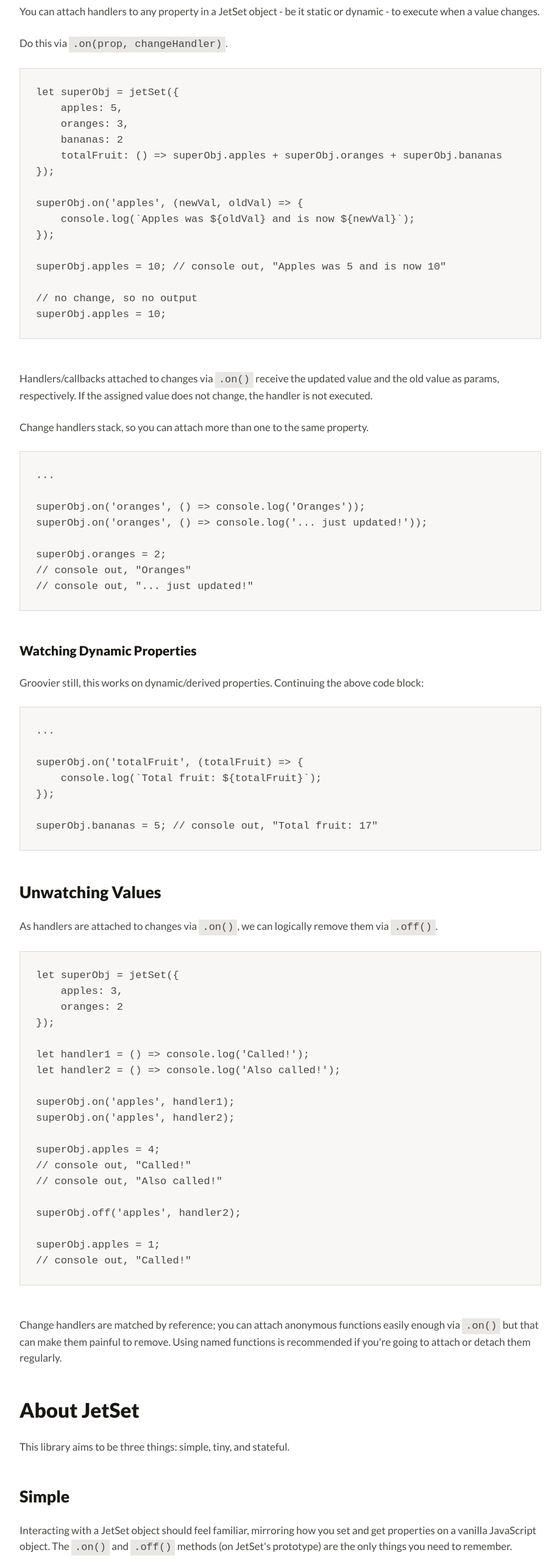
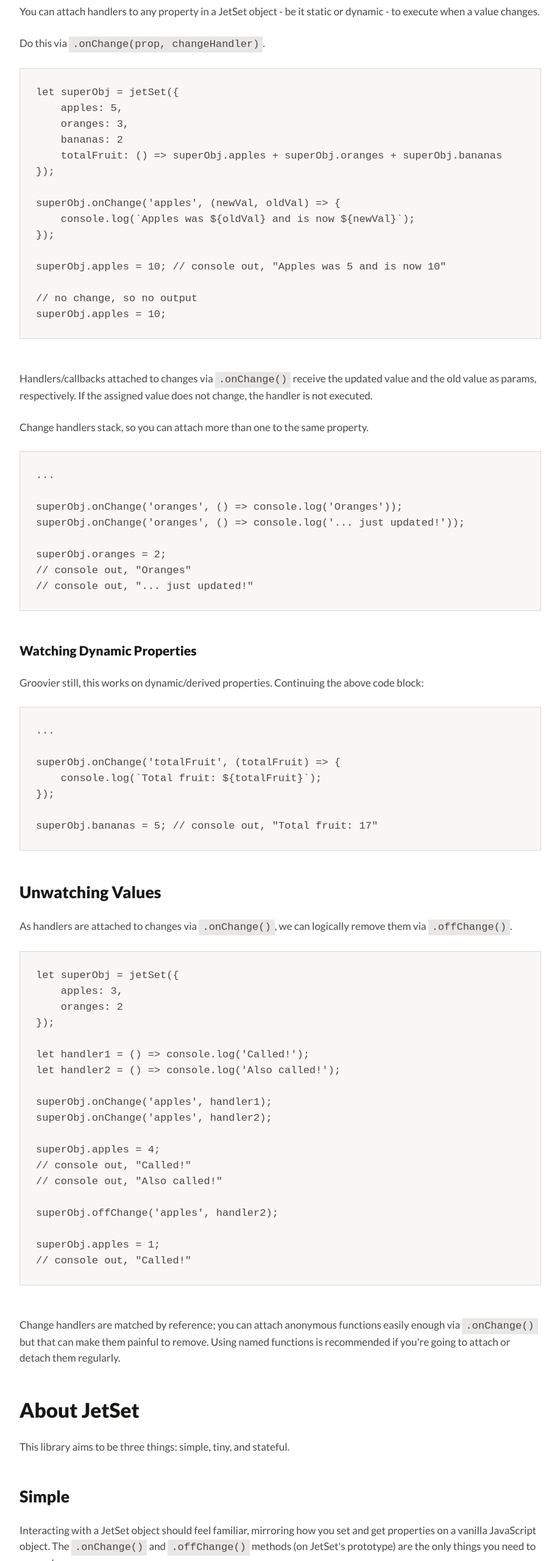
Before and after one commit to phillipluther/jet-set, a website: page docs/index.html in a window 1280 px wide. Shown: the part 3357-5917 px from the top of the page at 61% size, without its empty margins (340-1259 px from the left). Drawn offline with Linux system fonts and the light colour scheme.

Commit message:
BREAKING: renamed .on and .off to .onChange and .offChange; updated documentation to reflect changes; new builds in ./lib

```diff
--- a/docs/index.html
+++ b/docs/index.html
@@ -157,7 +157,7 @@ for (let prop in superObj) {
         <h3 id="on">Watching Values</h3>
         <p>You can attach handlers to any property in a JetSet object - be it static or dynamic - to execute when a value changes.</p>
 
-        <p>Do this via <code>.on(prop, changeHandler)</code>.</p>
+        <p>Do this via <code>.onChange(prop, changeHandler)</code>.</p>
 
 <pre><code>let superObj = jetSet({
     apples: 5,
@@ -166,7 +166,7 @@ for (let prop in superObj) {
     totalFruit: () => superObj.apples + superObj.oranges + superObj.bananas
 });
 
-superObj.on('apples', (newVal, oldVal) => {
+superObj.onChange('apples', (newVal, oldVal) => {
     console.log(`Apples was ${oldVal} and is now ${newVal}`);
 });
 
@@ -176,14 +176,14 @@ superObj.apples = 10; // console out, "Apples was 5 and is now 10"
 superObj.apples = 10;
 </code></pre>
 
-        <p>Handlers/callbacks attached to changes via <code>.on()</code> receive the updated value and the old value as params, respectively. If the assigned value does not change, the handler is not executed.</p>
+        <p>Handlers/callbacks attached to changes via <code>.onChange()</code> receive the updated value and the old value as params, respectively. If the assigned value does not change, the handler is not executed.</p>
 
         <p>Change handlers stack, so you can attach more than one to the same property.</p>
 
 <pre><code>...
 
-superObj.on('oranges', () => console.log('Oranges'));
-superObj.on('oranges', () => console.log('... just updated!'));
+superObj.onChange('oranges', () => console.log('Oranges'));
+superObj.onChange('oranges', () => console.log('... just updated!'));
 
 superObj.oranges = 2;
 // console out, "Oranges"
@@ -195,7 +195,7 @@ superObj.oranges = 2;
 
 <pre><code>...
 
-superObj.on('totalFruit', (totalFruit) => {
+superObj.onChange('totalFruit', (totalFruit) => {
     console.log(`Total fruit: ${totalFruit}`);
 });
 
@@ -203,7 +203,7 @@ superObj.bananas = 5; // console out, "Total fruit: 17"
 </code></pre>
 
         <h3 id="off">Unwatching Values</h3>
-        <p>As handlers are attached to changes via <code>.on()</code>, we can logically remove them via <code>.off()</code>.
+        <p>As handlers are attached to changes via <code>.onChange()</code>, we can logically remove them via <code>.offChange()</code>.
 
 <pre><code>let superObj = jetSet({
     apples: 3,
@@ -213,27 +213,27 @@ superObj.bananas = 5; // console out, "Total fruit: 17"
 let handler1 = () => console.log('Called!');
 let handler2 = () => console.log('Also called!');
 
-superObj.on('apples', handler1);
-superObj.on('apples', handler2);
+superObj.onChange('apples', handler1);
+superObj.onChange('apples', handler2);
 
 superObj.apples = 4;
 // console out, "Called!"
 // console out, "Also called!"
 
-superObj.off('apples', handler2);
+superObj.offChange('apples', handler2);
 
 superObj.apples = 1;
 // console out, "Called!"
 </code></pre>
 
-        <p>Change handlers are matched by reference; you can attach anonymous functions easily enough via <code>.on()</code> but that can make them painful to remove. Using named functions is recommended if you're going to attach or detach them regularly.</p>
+        <p>Change handlers are matched by reference; you can attach anonymous functions easily enough via <code>.onChange()</code> but that can make them painful to remove. Using named functions is recommended if you're going to attach or detach them regularly.</p>
 
 
         <h2 id="about">About JetSet</h2>
         <p>This library aims to be three things: simple, tiny, and stateful.</p>
 
         <h3>Simple</h3>
-        <p>Interacting with a JetSet object should feel familiar, mirroring how you set and get properties on a vanilla JavaScript object. The <code>.on()</code> and <code>.off()</code> methods (on JetSet's prototype) are the only things you need to remember.</p>
+        <p>Interacting with a JetSet object should feel familiar, mirroring how you set and get properties on a vanilla JavaScript object. The <code>.onChange()</code> and <code>.offChange()</code> methods (on JetSet's prototype) are the only things you need to remember.</p>
 
         <p>To keep it simple (and small), JetSet doesn't provide many conveniences ... like a <code>.set({ ... })</code> method that you see on many state objects/models. This was by design. It's intended to be a micro-library with a light API for use as a component in larger projects, not a full-featured library to cover all use cases.</p>
 
@@ -245,7 +245,7 @@ superObj.apples = 1;
 
         <p>JetSet retains its roots and tries to be as small a package as possible for the functionality it provides.</p>
 
-        <p>Currently, it's 529 bytes (compressed, of course) and striving to shrink further.</p>
+        <p>Currently, it's 541 bytes (compressed, of course) and striving to shrink further.</p>
 
         <h3>Stateful</h3>
         <p>You can use a JetSet object for a number of applications, though its primary purpose is for creating stateful objects. That's why even dynamic properties are treated as static - a JetSet represents "right now" even if properties are derived from other values.</p>
--- a/lib/jetSet.js
+++ b/lib/jetSet.js
@@ -16,7 +16,7 @@ function createStore() {
 
         //
         //
-        on: function (prop, action) {
+        onChange: function (prop, action) {
             let $this = this;
             let watchers = $this.watchers;
 
@@ -26,7 +26,7 @@ function createStore() {
         },
         //
         //
-        off: function (prop, actionToRemove) {
+        offChange: function (prop, actionToRemove) {
             let watchers = this.watchers;
             watchers[prop] = watchers[prop].filter(
                 (action) => action !== actionToRemove
--- a/package.json
+++ b/package.json
@@ -1,7 +1,7 @@
 {
   "name": "jet-set",
   "version": "0.1.1",
-  "description": "A tiny, simple, powerful, dynamic library for setting, getting, and watching application state.",
+  "description": "A micro library for creating dynamically-static, observable state objects.",
   "main": "lib/jetSet.min.js",
   "scripts": {
     "build": "npm run makelib && cp ./src/jetSet.js ./lib/jetSet.js && npm run uglify",
--- a/src/jetSet.js
+++ b/src/jetSet.js
@@ -16,7 +16,7 @@ function createStore() {
 
         //
         //
-        on: function (prop, action) {
+        onChange: function (prop, action) {
             let $this = this;
             let watchers = $this.watchers;
 
@@ -26,7 +26,7 @@ function createStore() {
         },
         //
         //
-        off: function (prop, actionToRemove) {
+        offChange: function (prop, actionToRemove) {
             let watchers = this.watchers;
             watchers[prop] = watchers[prop].filter(
                 (action) => action !== actionToRemove
```
Also changed, not shown: tests/off.test.js (+7 -7 lines), tests/on.test.js (+8 -8 lines), tests/set.test.js (+4 -4 lines), README.md, lib/jetSet.min.js, 1 other file.
